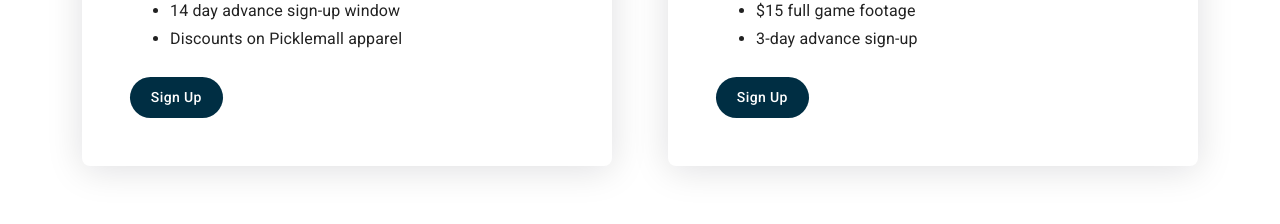
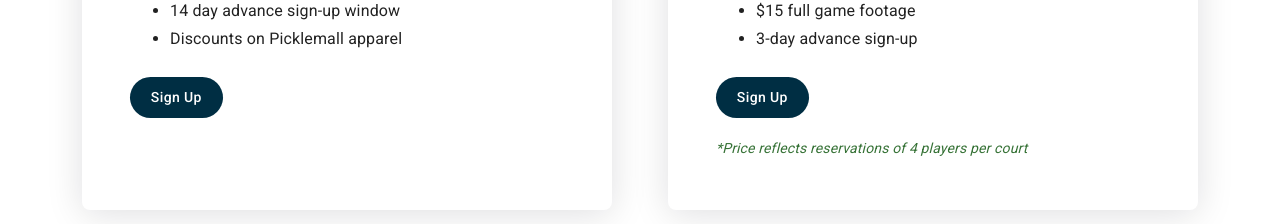
Before and after one commit to petermking18/PickleMall, a React (Create React App) app: page /Membership in a window 1280 px wide. Shown: the part 917-1141 px from the top of the page. Built offline with nearby package versions, Linux system fonts and the light colour scheme.

Commit message:
added price clarification

```diff
--- a/src/Pages/Membership/Membership.jsx
+++ b/src/Pages/Membership/Membership.jsx
@@ -88,6 +88,11 @@ export default function Membership() {
                                         Sign Up
                                     </Button>
                                 </Link>
+                                <div className={"mt-3"}>
+                                    <i className={"text-kitchen-green fs-14px fw-400 lh-28px"}>
+                                        *Price reflects reservations of 4 players per court
+                                    </i>
+                                </div>
                             </div>
                         </div>
                     </Grid>
```
